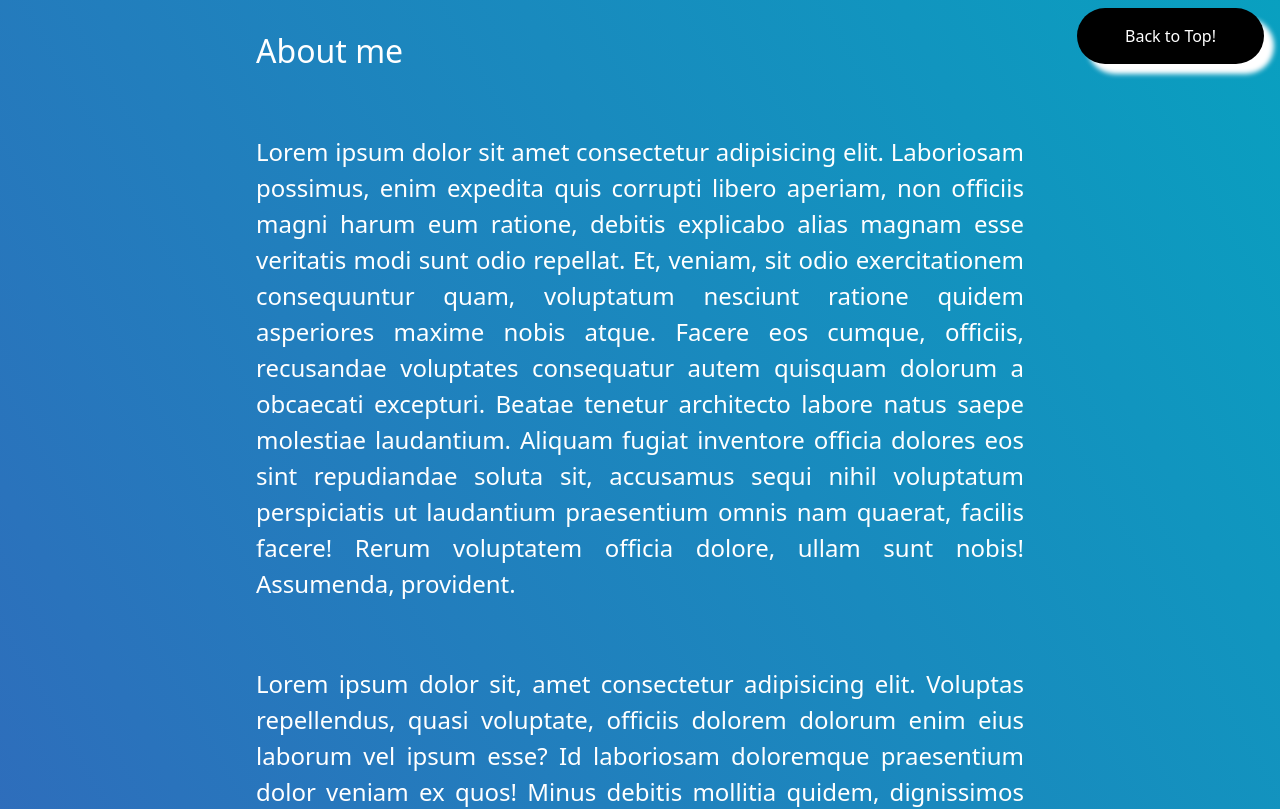
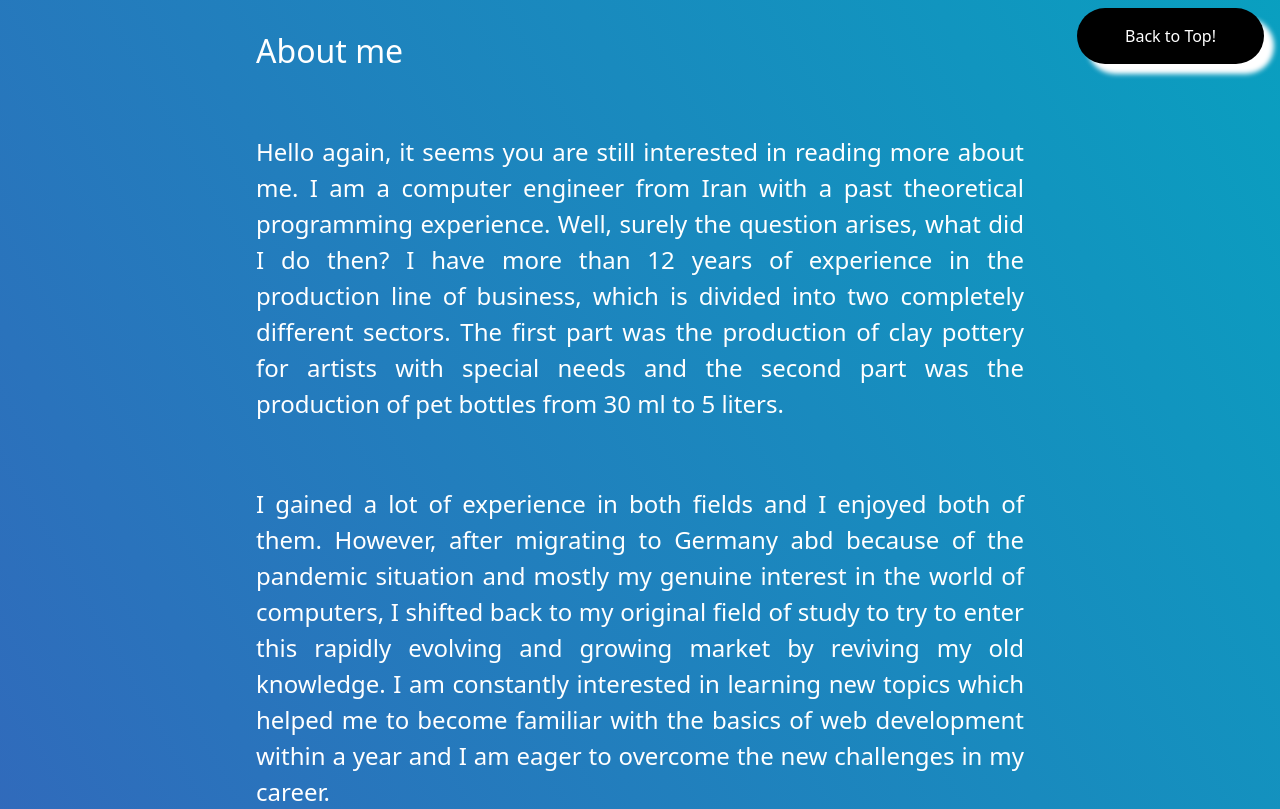
Before and after one commit to m-olfatee/Portfolio-react, a React (Create React App) app: page / in a window 1280 px wide. Shown: the part 720-1529 px from the top of the page. Built offline with nearby package versions, Linux system fonts and the light colour scheme.

Commit message:
about me

```diff
--- a/src/components/About.jsx
+++ b/src/components/About.jsx
@@ -4,22 +4,20 @@ const About = () => {
     return (
         <article className="about" id="about">
             <h2>About me</h2>
-            <p>Lorem ipsum dolor sit amet consectetur adipisicing elit. Laboriosam possimus, enim expedita quis corrupti
-                libero aperiam, non officiis magni harum eum ratione, debitis explicabo alias magnam esse veritatis modi
-                sunt odio repellat. Et, veniam, sit odio exercitationem consequuntur quam, voluptatum nesciunt ratione
-                quidem asperiores maxime nobis atque. Facere eos cumque, officiis, recusandae voluptates consequatur autem
-                quisquam dolorum a obcaecati excepturi. Beatae tenetur architecto labore natus saepe molestiae laudantium.
-                Aliquam fugiat inventore officia dolores eos sint repudiandae soluta sit, accusamus sequi nihil voluptatum
-                perspiciatis ut laudantium praesentium omnis nam quaerat, facilis facere! Rerum voluptatem officia dolore,
-                ullam sunt nobis! Assumenda, provident.</p>
-            <p>Lorem ipsum dolor sit, amet consectetur adipisicing elit. Voluptas repellendus, quasi voluptate, officiis
-                dolorem dolorum enim eius laborum vel ipsum esse? Id laboriosam doloremque praesentium dolor veniam ex quos!
-                Minus debitis mollitia quidem, dignissimos quo accusamus nemo? Non perferendis debitis saepe fugiat
-                voluptatibus dolor incidunt soluta iusto voluptatem odio. Laboriosam quam nisi ab? Doloremque sequi
-                repellendus rem officia ipsum quos deleniti, voluptatum ipsa et, labore natus, cupiditate alias
-                necessitatibus quisquam mollitia est hic eligendi nisi perspiciatis ea sunt iusto ut repellat. Consequuntur
-                sequi autem quo illo minima ipsa recusandae neque facere iure perferendis dolore incidunt optio itaque
-                pariatur, aut, enim culpa error maiores quos, minus provident fugit? Sint ea itaque ratione voluptatum
+            <p>Hello again, it seems you are still interested in reading more about me.
+                I am a computer engineer from Iran with a past theoretical programming experience.
+                Well, surely the question arises, what did I do then?
+                I have more than 12 years of experience in the production line of business,
+                which is divided into two completely different sectors.
+                The first part was the production of  clay pottery for artists with special needs
+                and the second part was the production of pet bottles from 30 ml to 5 liters.
+            </p>
+            <p>I gained a lot of experience in both fields and I enjoyed both of them.
+                However, after migrating to Germany abd because of the pandemic situation and mostly my
+                genuine interest in the world of computers, I shifted back to my original field of study to
+                try to enter this rapidly evolving and growing market by reviving my old knowledge.
+                I am constantly interested in learning new topics which helped me to become familiar
+                with the basics of web development within a year and I am eager to overcome the new challenges in my career.
             </p>
         </article>
     )
```
